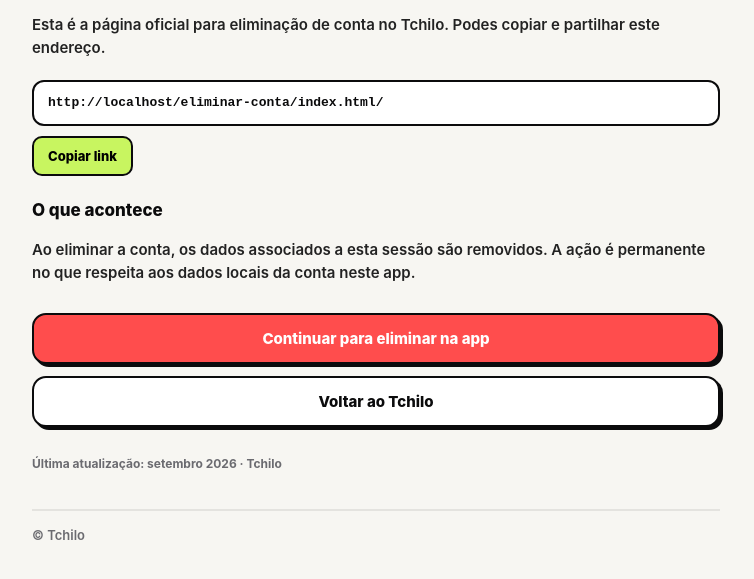
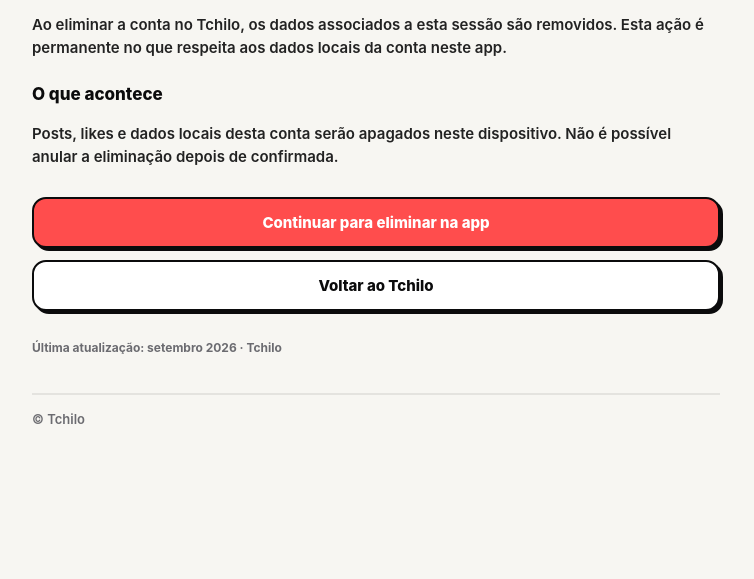
Before and after one commit to zacariasguilhermejoao-ui/tchilo-Pop, a website: page eliminar-conta/index.html in a window 1280 px wide. Shown: the part 123-702 px from the top of the page, without its empty margins (264-1018 px from the left). Drawn offline with Linux system fonts and the light colour scheme.

Commit message:
Remove copy-link UI from eliminar-conta — clean professional page

```diff
--- a/eliminar-conta/index.html
+++ b/eliminar-conta/index.html
@@ -5,7 +5,7 @@
 <meta name="viewport" content="width=device-width,initial-scale=1,viewport-fit=cover"/>
 <meta name="theme-color" content="#0B0B0C"/>
 <title>Eliminar conta · Tchilo</title>
-<link rel="stylesheet" href="../legal.css?v=6"/>
+<link rel="stylesheet" href="../legal.css?v=7"/>
 <style>
   .actions { margin-top: 28px; display: flex; flex-direction: column; gap: 12px; }
   .btn {
@@ -16,15 +16,6 @@
   }
   .btn-danger { background: #ff4d4d; color: #fff; border-color: #0B0B0C; }
   .btn:active { transform: translate(2px,2px); box-shadow: 1px 1px 0 #0B0B0C; }
-  .url-box {
-    margin-top: 20px; padding: 12px 14px; border: 2px solid #0B0B0C; border-radius: 12px;
-    background: #fff; font: 600 13px/1.4 ui-monospace, monospace; word-break: break-all;
-  }
-  .copy-row { display: flex; gap: 8px; margin-top: 10px; }
-  .copy-row button {
-    border: 2px solid #0B0B0C; border-radius: 10px; padding: 10px 14px;
-    font: 800 13px Inter, system-ui, sans-serif; background: #C8F560; cursor: pointer;
-  }
 </style>
 </head>
 <body>
@@ -45,15 +36,10 @@
   </div>
 
   <h1>Eliminar conta</h1>
-  <p>Esta é a página oficial para eliminação de conta no Tchilo. Podes copiar e partilhar este endereço.</p>
-
-  <div class="url-box" id="page-url"></div>
-  <div class="copy-row">
-    <button type="button" id="btn-copy">Copiar link</button>
-  </div>
+  <p>Ao eliminar a conta no Tchilo, os dados associados a esta sessão são removidos. Esta ação é permanente no que respeita aos dados locais da conta neste app.</p>
 
   <h3>O que acontece</h3>
-  <p>Ao eliminar a conta, os dados associados a esta sessão são removidos. A ação é permanente no que respeita aos dados locais da conta neste app.</p>
+  <p>Posts, likes e dados locais desta conta serão apagados neste dispositivo. Não é possível anular a eliminação depois de confirmada.</p>
 
   <div class="actions">
     <a class="btn btn-danger" href="/definicoes/conta">Continuar para eliminar na app</a>
@@ -65,21 +51,6 @@
 </div>
 <script>
 (function(){
-  var u = location.href.replace(/\?.*$/,'').replace(/#.*$/,'');
-  if (u.slice(-1) !== '/') u += '/';
-  var el = document.getElementById('page-url');
-  if (el) el.textContent = u;
-  var b = document.getElementById('btn-copy');
-  if (b) b.onclick = function(){
-    if (navigator.clipboard && navigator.clipboard.writeText) {
-      navigator.clipboard.writeText(u).then(function(){ b.textContent = 'Copiado'; });
-    } else {
-      var ta = document.createElement('textarea');
-      ta.value = u; document.body.appendChild(ta); ta.select();
-      try { document.execCommand('copy'); b.textContent = 'Copiado'; } catch(e){}
-      document.body.removeChild(ta);
-    }
-  };
   var back = document.getElementById('tchilo-back');
   if (back) back.onclick = function(){
     if (history.length > 1) history.back();
```
